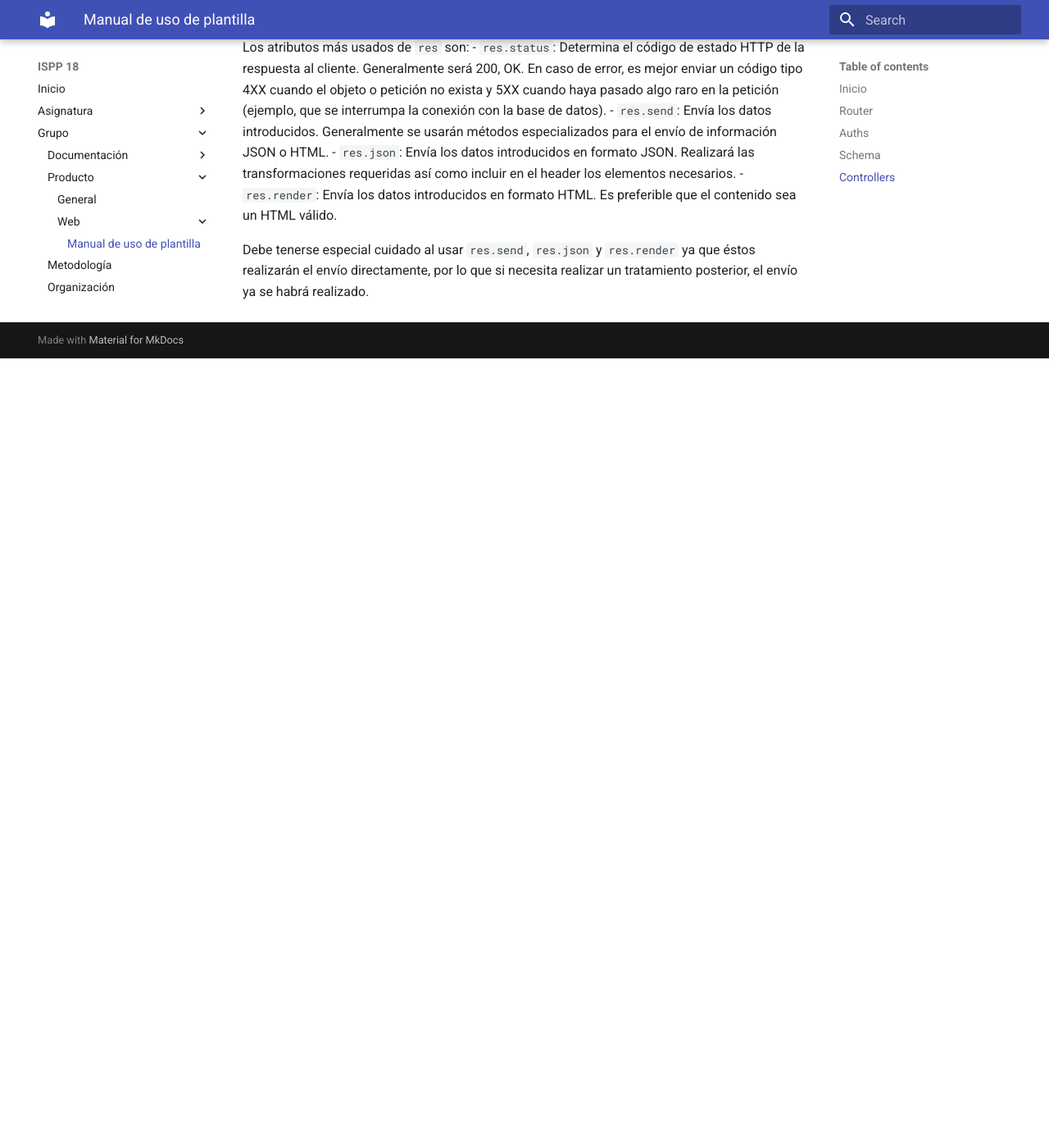
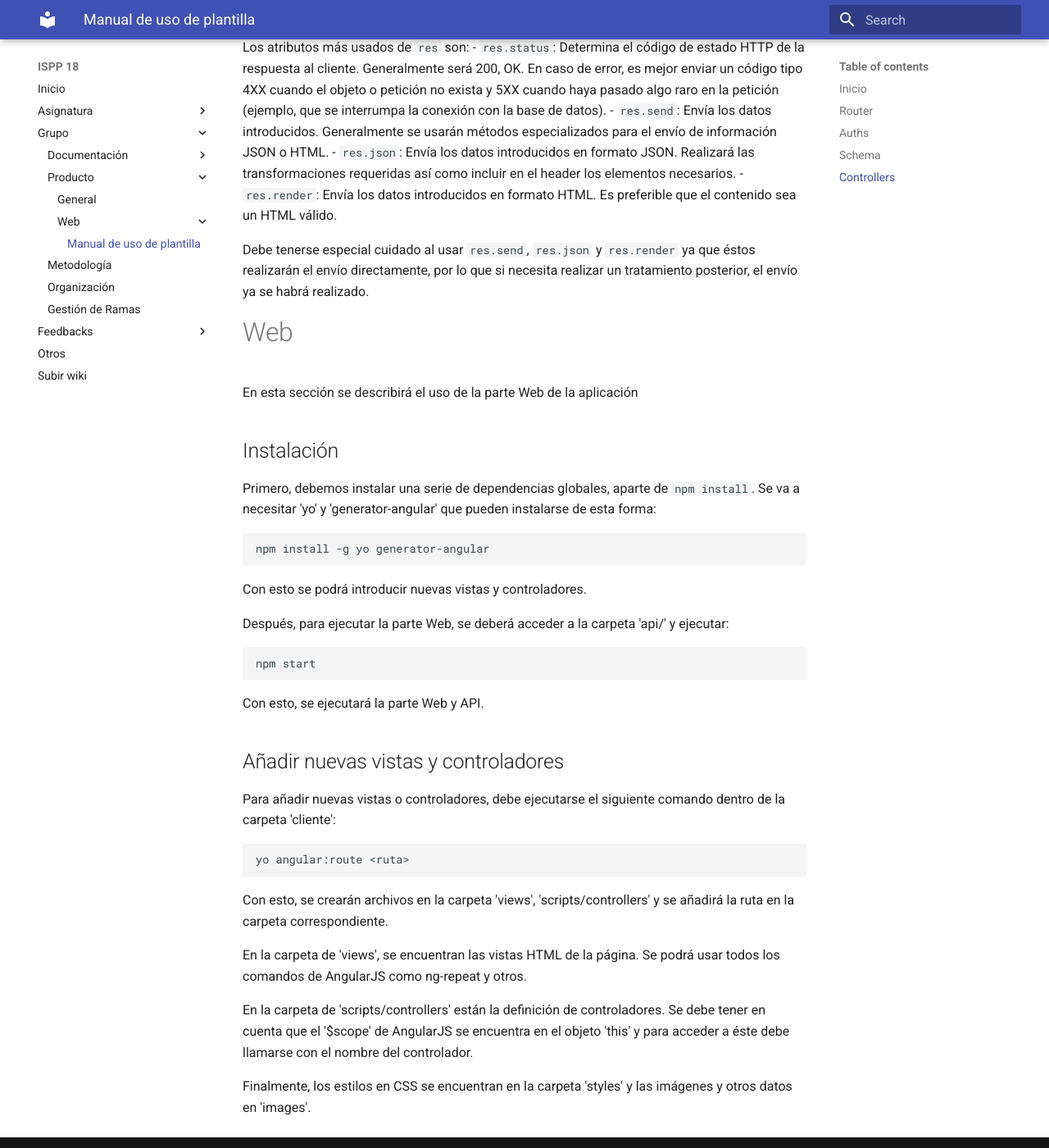
Before and after one commit to alexgs922/ispp18-wiki, an MkDocs documentation site: the page built from docs/manual de uso.md, in a window 1280 px wide and 1400 px high, scrolled down 2069 px. Shown: the whole window at 82% size. Built offline with MkDocs 1.6.1 and Material for MkDocs 9.7.7, drawn with Linux system fonts in a browser that asks for light colours; old or Windows-style settings are respelled for this version of MkDocs; before the commit the page ends 2506 px from its top, so only the background shows below that.

Commit message:
ADD Actualización del manual de uso
Se ha actualizado el manual de uso con una versión inicial de la parte Web.

````diff
--- a/docs/manual de uso.md
+++ b/docs/manual de uso.md
@@ -56,3 +56,34 @@
  - `res.render`: Envía los datos introducidos en formato HTML. Es preferible que el contenido sea un HTML válido.
 
 Debe tenerse especial cuidado al usar `res.send`, `res.json` y `res.render` ya que éstos realizarán el envío directamente, por lo que si necesita realizar un tratamiento posterior, el envío ya se habrá realizado.
+
+# Web
+En esta sección se describirá el uso de la parte Web de la aplicación
+
+## Instalación
+Primero, debemos instalar una serie de dependencias globales, aparte de `npm install`.
+Se va a necesitar 'yo' y 'generator-angular' que pueden instalarse de esta forma:
+```
+npm install -g yo generator-angular
+```
+Con esto se podrá introducir nuevas vistas y controladores.
+
+Después, para ejecutar la parte Web, se deberá acceder a la carpeta 'api/' y ejecutar:
+```
+npm start
+```
+
+Con esto, se ejecutará la parte Web y API.
+
+## Añadir nuevas vistas y controladores
+Para añadir nuevas vistas o controladores, debe ejecutarse el siguiente comando dentro de la carpeta 'cliente':
+```
+yo angular:route <ruta>
+```
+Con esto, se crearán archivos en la carpeta 'views', 'scripts/controllers' y se añadirá la ruta en la carpeta correspondiente.
+
+En la carpeta de 'views', se encuentran las vistas HTML de la página. Se podrá usar todos los comandos de AngularJS como ng-repeat y otros.
+
+En la carpeta de 'scripts/controllers' están la definición de controladores. Se debe tener en cuenta que el '$scope' de AngularJS se encuentra en el objeto 'this' y para acceder a éste debe llamarse con el nombre del controlador.
+
+Finalmente, los estilos en CSS se encuentran en la carpeta 'styles' y las imágenes y otros datos en 'images'.
````
